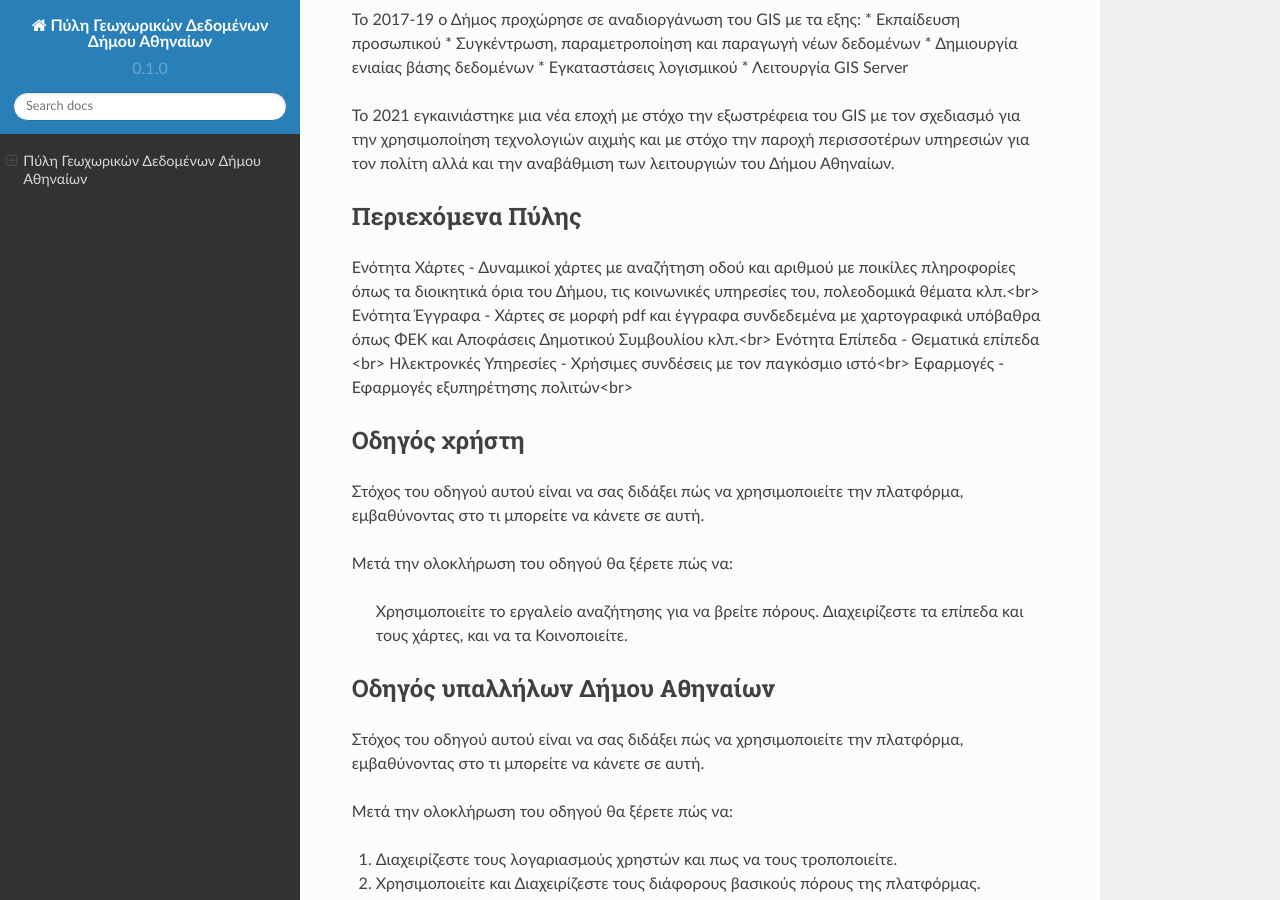
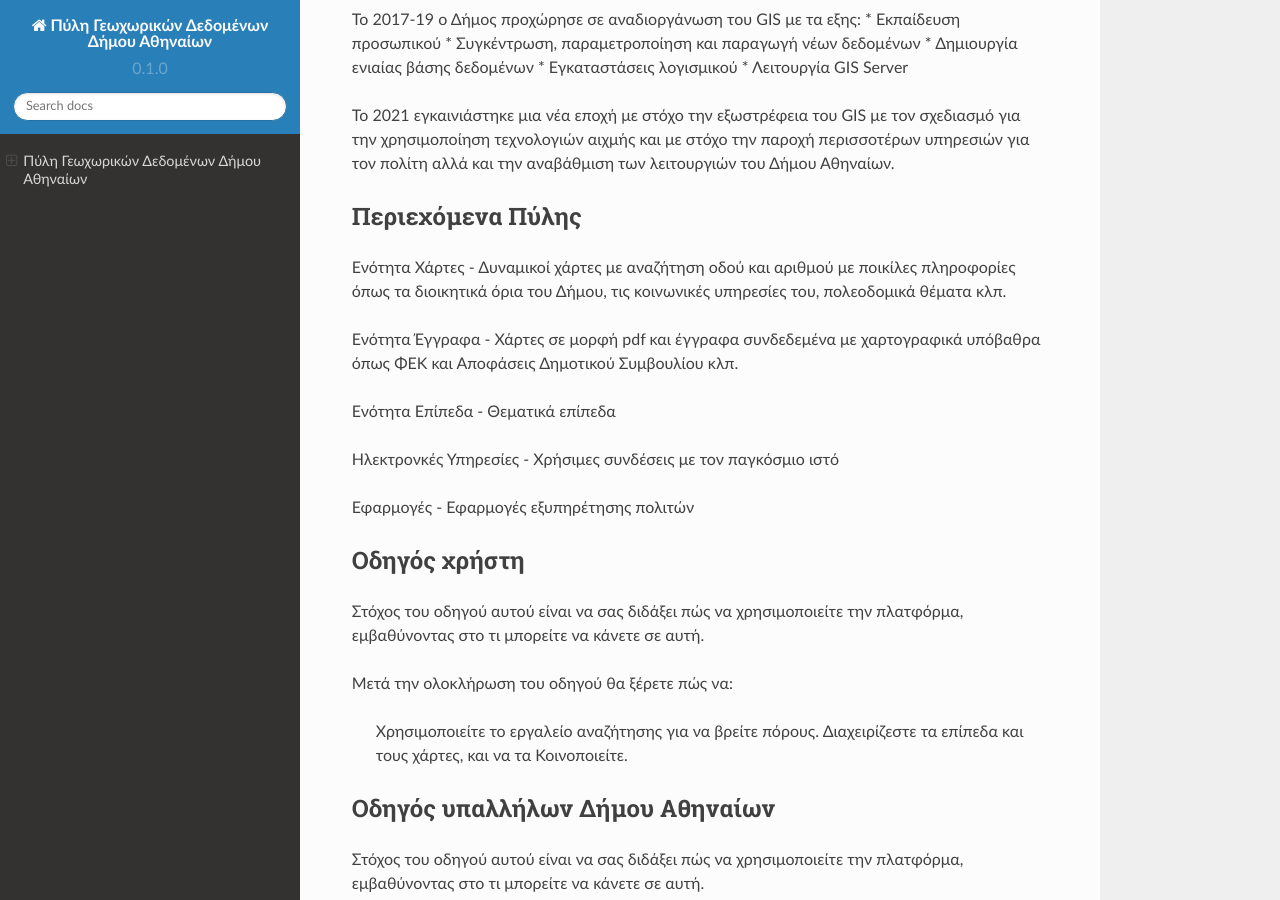
Before and after one commit to EOFarm/athens_geonode, a Sphinx documentation site: the page built from docs/source/index.rst, in a window 1280 px wide and 900 px high, scrolled down 760 px. Built offline with Sphinx 7.4.7 and the Read the Docs theme 2.0.0, drawn with Linux system fonts in a browser that asks for light colours.

```diff
--- a/docs/source/index.rst
+++ b/docs/source/index.rst
@@ -32,17 +32,20 @@ H `Πύλη`_ αποτελεί έναν κατάλογο γεωχωρικών δ
 * Εγκαταστάσεις λογισμικού
 * Λειτουργία GIS Server
 
-To 2021 εγκαινιάστηκε μια νέα εποχή με στόχο την εξωστρέφεια του GIS με τον σχεδιασμό για την χρησιμοποίηση τεχνολογιών αιχμής και με στόχο την παροχή περισσοτέρων υπηρεσιών για τον πολίτη
-αλλά και την αναβάθμιση των λειτουργιών του Δήμου Αθηναίων.
+To 2021 εγκαινιάστηκε μια νέα εποχή με στόχο την εξωστρέφεια του GIS με τον σχεδιασμό για την χρησιμοποίηση τεχνολογιών αιχμής και με στόχο την παροχή περισσοτέρων υπηρεσιών για τον πολίτη αλλά και την αναβάθμιση των λειτουργιών του Δήμου Αθηναίων.
 
 Περιεχόμενα Πύλης
 =================
 
-Ενότητα Χάρτες - Δυναμικοί χάρτες με αναζήτηση οδού και αριθμού με ποικίλες πληροφορίες όπως τα διοικητικά όρια του Δήμου, τις κοινωνικές υπηρεσίες του, πολεοδομικά θέματα κλπ.<br>
-Ενότητα Έγγραφα - Χάρτες σε μορφή pdf και έγγραφα συνδεδεμένα με χαρτογραφικά υπόβαθρα όπως ΦΕΚ και Αποφάσεις Δημοτικού Συμβουλίου κλπ.<br>
-Ενότητα Επίπεδα - Θεματικά επίπεδα <br>
-Ηλεκτρονκές Υπηρεσίες - Χρήσιμες συνδέσεις με τον παγκόσμιο ιστό<br>
-Εφαρμογές - Εφαρμογές εξυπηρέτησης πολιτών<br>
+Ενότητα Χάρτες - Δυναμικοί χάρτες με αναζήτηση οδού και αριθμού με ποικίλες πληροφορίες όπως τα διοικητικά όρια του Δήμου, τις κοινωνικές υπηρεσίες του, πολεοδομικά θέματα κλπ.
+
+Ενότητα Έγγραφα - Χάρτες σε μορφή pdf και έγγραφα συνδεδεμένα με χαρτογραφικά υπόβαθρα όπως ΦΕΚ και Αποφάσεις Δημοτικού Συμβουλίου κλπ.
+
+Ενότητα Επίπεδα - Θεματικά επίπεδα
+
+Ηλεκτρονκές Υπηρεσίες - Χρήσιμες συνδέσεις με τον παγκόσμιο ιστό
+
+Εφαρμογές - Εφαρμογές εξυπηρέτησης πολιτών
 
 Οδηγός χρήστη
 =============
```
